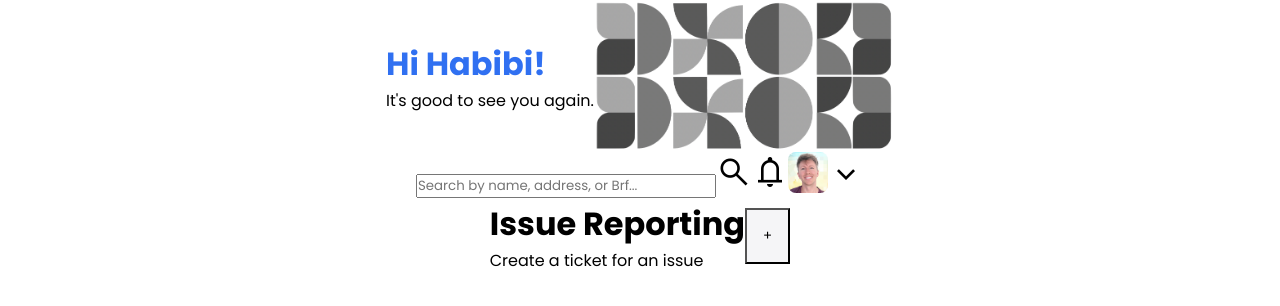
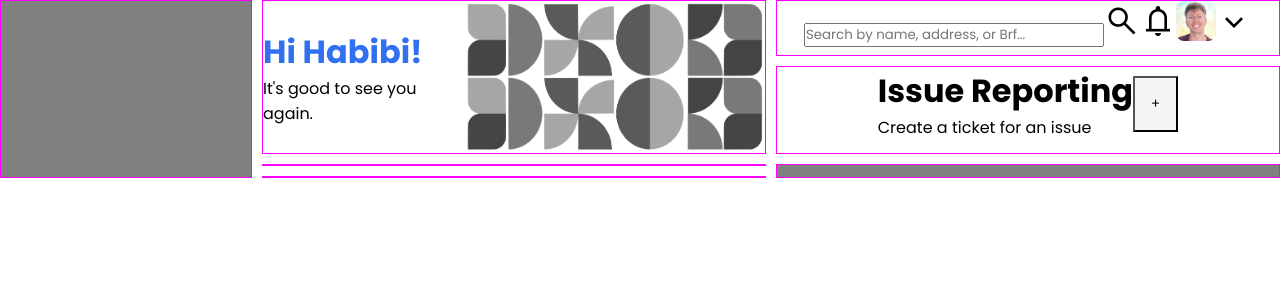
Before and after one commit to FredrikRidderfalk/odevo-issue-management-app, an Angular app: page / in a window 1280 px wide. Shown: the top 306 px of the page. Built offline with nearby package versions, Linux system fonts and the light colour scheme.

Commit message:
add grid area

```diff
--- a/src/app/app.component.html
+++ b/src/app/app.component.html
@@ -1,7 +1,11 @@
-<div class="grid">
-  <app-welcome-message></app-welcome-message>
-  <app-navigation></app-navigation>
-  <app-report-issue></app-report-issue>
+<div class="grid-container">
+  <div id="menu-component" style="background-color: gray"></div>
+  <app-welcome-message id="welcome-message-component"></app-welcome-message>
+  <div id="task-tracking-component" style="background-color: gray"></div>
+  <div id="stats-component" style="background-color: gray"></div>
+  <app-navigation id="navigation-component"></app-navigation>
+  <app-report-issue id="report-issue-component"></app-report-issue>
+  <div id="upcoming-tasks-component" style="background-color: gray"></div>
 </div>
 
 <!-- Router -->
--- a/src/app/app.component.sass
+++ b/src/app/app.component.sass
@@ -12,5 +12,29 @@
 
 // Grid
 @media only screen and (min-width: 768px)
-    .grid
+    #welcome-message-component
+        grid-area: welcome
+        border: 1px solid magenta
+    #task-tracking-component
+        grid-area: tasks
+        border: 1px solid magenta
+    #menu-component
+        grid-area: menu
+        border: 1px solid magenta
+    #navigation-component
+        grid-area: nav
+        border: 1px solid magenta
+    #report-issue-component
+        grid-area: report
+        border: 1px solid magenta
+    #stats-component
+        grid-area: stats
+        border: 1px solid magenta
+    #upcoming-tasks-component
+        grid-area: upcoming
+        border: 1px solid magenta
+    .grid-container
         display: grid
+        grid-template-areas: "menu welcome nav" "menu welcome report" "menu welcome report" "menu tasks upcoming" "menu stats upcoming"
+        grid-gap: 10px
+        grid-template-columns: 1fr 2fr 2fr
```
